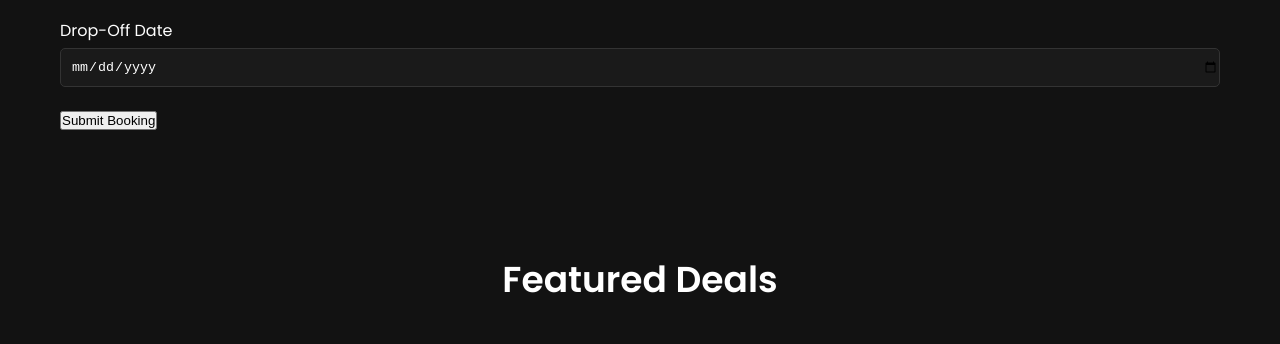
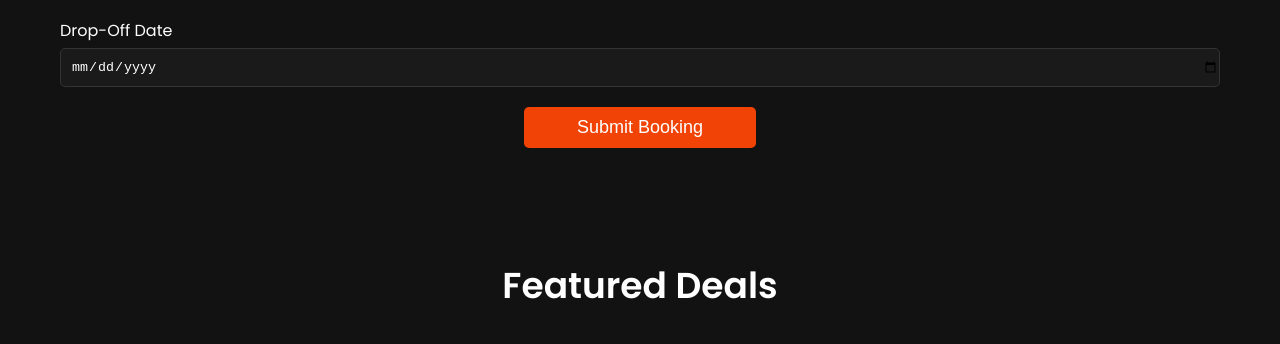
Before and after one commit to gokul2869/Car-Rental, a plain HTML site: page index.html in a window 1280 px wide. Shown: the part 3614-3958 px from the top of the page. Drawn offline with Linux system fonts and the light colour scheme.

Commit message:
Update styles.css

```diff
--- a/styles.css
+++ b/styles.css
@@ -409,11 +409,10 @@ body {
 .form-group label {
   display: block;
   margin-bottom: 5px;
-  color:#ffffff
+  color: var(--input-text-color)
 }
 
-.form-group input,
-.form-group select {
+.form-group input, .form-group select {
   width: 100%;
   padding: 10px;
   border-radius: 5px;
@@ -438,10 +437,29 @@ body {
   cursor: pointer;
   transition: background-color 0.3s;
 }
+.submit-btn{
+  width: 20%;
+  padding: 10px;
+  border: none;
+  border-radius: 5px;
+  background-color:#f04305;
+  color: #ffffff;
+  font-size: 18px;
+  cursor: pointer;
+  transition: background-color 0.3s;
+  display: block;
+  margin: auto;
+  opacity: 1;
+}
+.submit-btn:hover {
+  background-color: #fd8f76
+
+}
 
 .btn:hover {
   background-color: var(--button-hover-bg-color);
 }
+
 
 
 /* Featured Deals Section */
@@ -771,3 +789,8 @@ body {
   background-color: #1a1a1a;
   color: #f0f0f0;
 }
+#msg{
+  color: var(--input-text-color);
+  margin-top: -10px;
+  display: block;
+}
```
